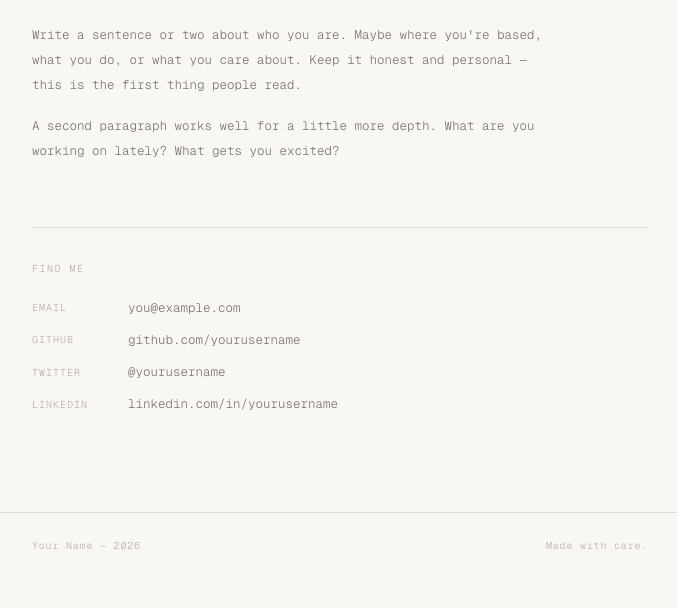
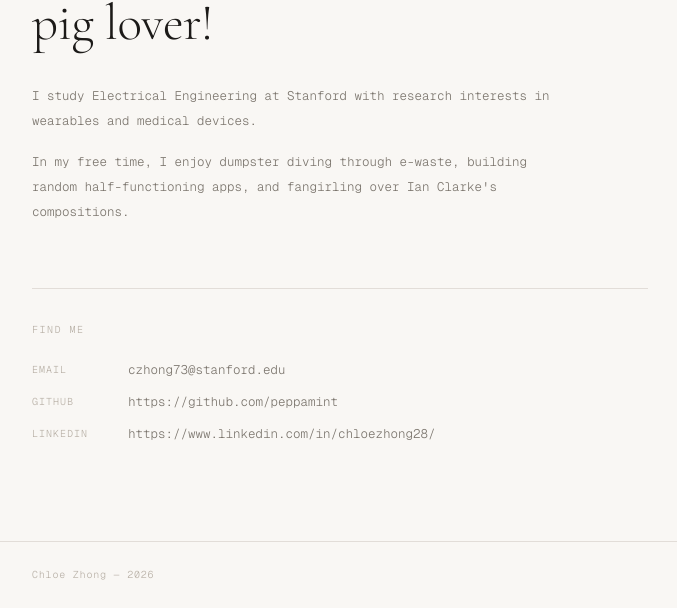
Before and after one commit to peppamint/peppamint.github.io, a plain HTML site: page index.html in a window 1280 px wide. Shown: the part 347-955 px from the top of the page, without its empty margins (300-977 px from the left). Before the commit the page ends 926 px from the top, so only its background shows below. Drawn offline with nearby package versions, Linux system fonts and the light colour scheme.

Commit message:
home page personalization

```diff
--- a/index.html
+++ b/index.html
@@ -3,7 +3,7 @@
 <head>
   <meta charset="UTF-8" />
   <meta name="viewport" content="width=device-width, initial-scale=1.0" />
-  <title>Your Name</title>
+  <title>Chloe Zhong</title>
   <link rel="stylesheet" href="style.css" />
 </head>
 <body>
@@ -22,18 +22,15 @@
       <section class="intro">
         <p class="intro-label">Introduction</p>
         <h1 class="intro-heading">
-          Hi, I'm <em>Your Name</em>.<br />
-          I build things and think a lot.
+          Hi, I'm <em>Chloe Zhong</em>.<br />
+          I'm an engineer, musician, and pig lover!
         </h1>
         <div class="intro-body">
           <p>
-            Write a sentence or two about who you are. Maybe where you're based,
-            what you do, or what you care about. Keep it honest and personal —
-            this is the first thing people read.
+            I study Electrical Engineering at Stanford with research interests in wearables and medical devices.
           </p>
           <p>
-            A second paragraph works well for a little more depth. What are you
-            working on lately? What gets you excited?
+            In my free time, I enjoy dumpster diving through e-waste, building random half-functioning apps, and fangirling over Ian Clarke's compositions.
           </p>
         </div>
       </section>
@@ -43,21 +40,16 @@
         <ul class="socials-list">
           <li>
             <span class="platform">Email</span>
-            <a href="mailto:you@example.com">you@example.com</a>
+            <a href="czhong73@stanford.edu">czhong73@stanford.edu</a>
           </li>
           <li>
             <span class="platform">GitHub</span>
-            <a href="https://github.com/yourusername" target="_blank" rel="noopener">github.com/yourusername</a>
-          </li>
-          <li>
-            <span class="platform">Twitter</span>
-            <a href="https://twitter.com/yourusername" target="_blank" rel="noopener">@yourusername</a>
+            <a href="https://github.com/peppamint" target="_blank" rel="noopener">https://github.com/peppamint</a>
           </li>
           <li>
             <span class="platform">LinkedIn</span>
-            <a href="https://linkedin.com/in/yourusername" target="_blank" rel="noopener">linkedin.com/in/yourusername</a>
+            <a href="https://www.linkedin.com/in/chloezhong28/" target="_blank" rel="noopener">https://www.linkedin.com/in/chloezhong28/</a>
           </li>
-          <!-- Add or remove rows as needed -->
         </ul>
       </section>
     </main>
@@ -65,8 +57,7 @@
 
   <footer>
     <div class="footer-inner">
-      <span class="footer-text">Your Name — <span id="year"></span></span>
-      <span class="footer-text">Made with care.</span>
+      <span class="footer-text">Chloe Zhong — <span id="year"></span></span>
     </div>
   </footer>
 
```
